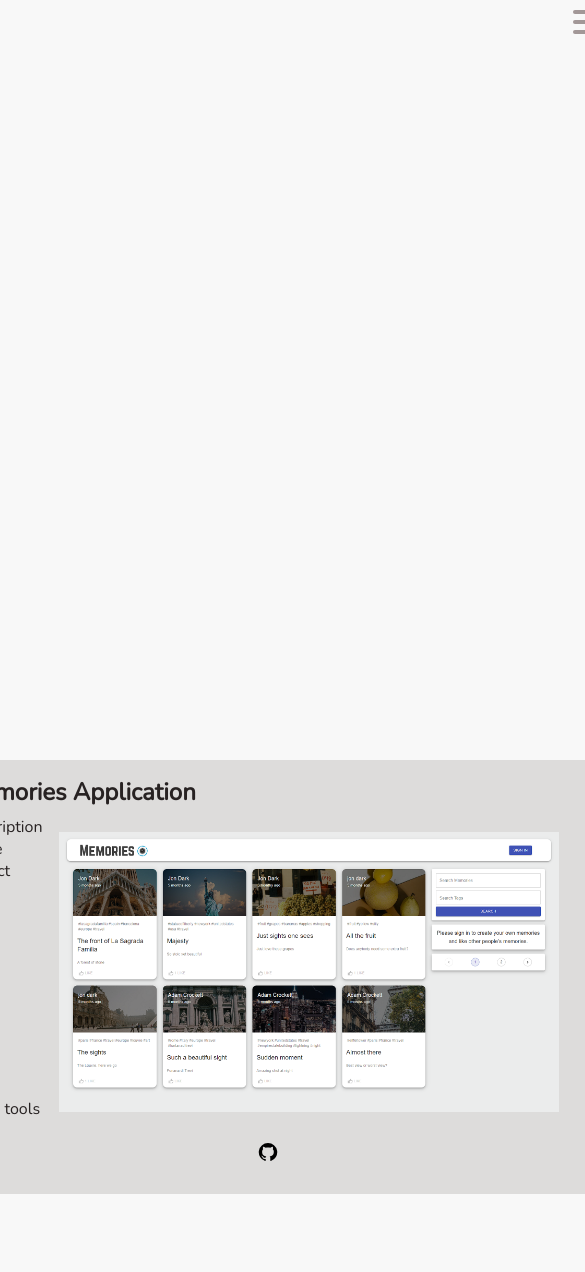
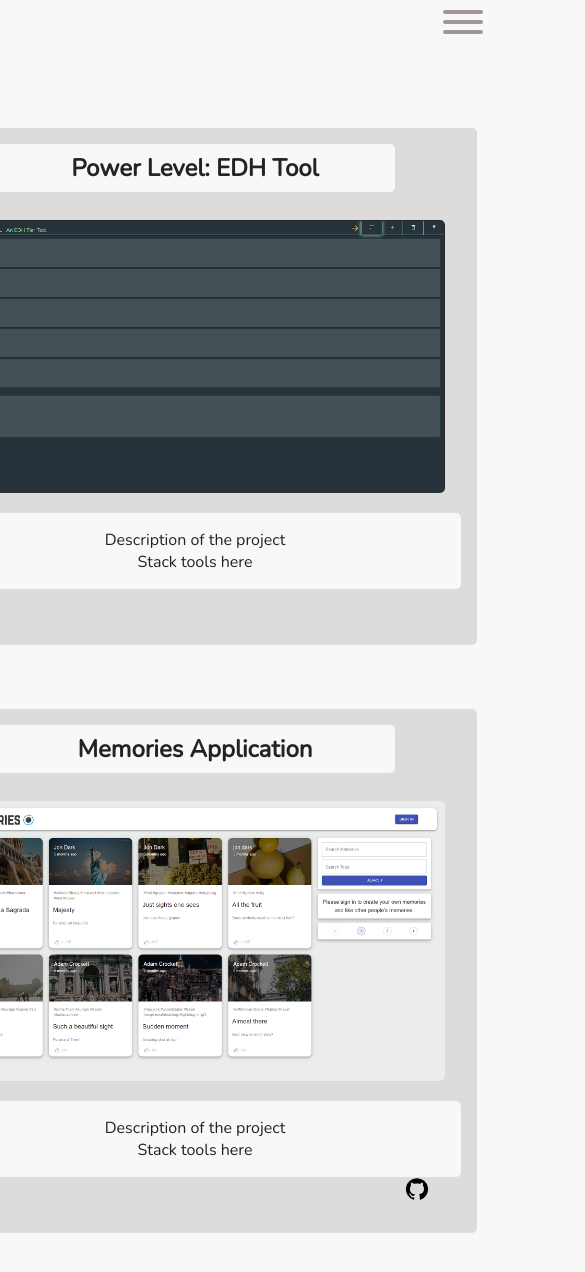
Before and after one commit to Adam-Crockett/portfolio, a Next.js app: page /projects in a window 390 px wide. Shown: the top 1272 px of the page, 585 px wide, since content can reach past the window. After the commit the page ends 1249 px from the top, so only its background shows below. Built offline with nearby package versions, Linux system fonts and the light colour scheme.

Commit message:
work on mobile view for projects page Image issue

```diff
--- a/app/projects/page.module.scss
+++ b/app/projects/page.module.scss
@@ -18,12 +18,34 @@
 
 .sectionContainer {
   padding: 0.6rem 0rem 0.6rem 0rem;
+  position: relative;
+
+  .cardLineOnLeft {
+    height: 96%;
+    top: 2%;
+    width: 1px;
+    left: 25%;
+    &::after {
+      animation-duration: 5s;
+      animation-delay: 1.5s;
+    }
+  }
+  .cardLineOnRight {
+    height: 96%;
+    top: 2%;
+    width: 1px;
+    right: 0%;
+    &::after {
+      animation-duration: 5s;
+      animation-delay: 1.5s;
+    }
+  }
 }
 
 .projectCard {
   display: grid;
   grid-template-areas:
-    'title title'
+    'title .'
     'image description'
     'image description'
     'links links';
@@ -34,10 +56,16 @@
   padding: 1rem;
 
   .cardTitle {
+    justify-self: center;
+    border-radius: 5px;
+    background-color: var(--background-color);
     grid-area: title;
     font-size: 1.5rem;
     color: var(--text-color);
     margin-bottom: 0.5rem;
+    width: 75%;
+    padding: 0.5rem;
+    text-align: center;
   }
   .projectImageWrapper {
     grid-area: image;
@@ -46,14 +74,20 @@
     border-radius: 5px;
     margin-bottom: 0.5rem;
     padding: 1rem;
+    display: flex;
+    justify-content: center;
+    align-items: center;
 
     .projectImage {
-      width: 100%;
-      // height: 100%;
+      width: 500px;
+      height: auto;
       border-radius: 5px;
     }
   }
   .textContent {
+    background-color: var(--background-color);
+    padding: 1rem;
+    border-radius: 5px;
     grid-area: description;
     color: var(--text-color);
     display: flex;
@@ -64,27 +98,37 @@
     height: 100%;
   }
   .cardLinks {
+    justify-self: center;
     grid-area: links;
     display: flex;
     justify-content: space-evenly;
     align-items: center;
     margin-bottom: 0.5rem;
+    padding-left: 1rem;
+    padding-right: 1rem;
   }
 }
 
 .rightSideCard {
   grid-template-areas:
-    'title title'
+    '. title'
     'description image'
     'description image'
     'links links';
+
+  .cardLinks {
+    justify-self: flex-end;
+  }
 }
 .leftSideCard {
   grid-template-areas:
-    'title title'
+    'title .'
     'image description'
     'image description'
     'links links';
+  .cardLinks {
+    justify-self: flex-start;
+  }
 }
 .sectionOne {
   box-shadow: 12px 0px 3px -11px var(--glow-color);
@@ -94,5 +138,41 @@
 .sectionTwo {
   box-shadow: -12px 0px 3px -11px var(--glow-color);
   grid-area: sectionTwo;
-  // margin-top: -25rem;
+  margin-top: -15rem;
 }
+
+@media (max-width: 768px), (max-height: 480px) {
+  .mainContent {
+    display: flex;
+    flex-direction: column;
+    flex-wrap: wrap;
+    padding: 3rem 1rem 0rem 1rem;
+  }
+  .sectionContainer {
+    padding: 0rem;
+    // position: auto;
+    width: 100%;
+    margin-bottom: 1rem;
+    box-shadow: none;
+  }
+  .projectCard {
+    grid-template-areas:
+      ' title title'
+      'image image'
+      'description description'
+      'links links';
+  }
+  .projectImage {
+    width: 300px;
+  }
+  .cardLineOnLeft {
+    display: none;
+  }
+  .cardLineOnRight {
+    display: none;
+  }
+
+  .sectionTwo {
+    margin-top: 3rem;
+  }
+}
--- a/app/projects/page.tsx
+++ b/app/projects/page.tsx
@@ -15,7 +15,6 @@ const Projects = () => {
           <Link className={styles.projectImageWrapper} href='#'>
             <Image
               className={styles.projectImage}
-              width={500}
               src={powerLevelPNG}
               alt='test'
             />
@@ -34,19 +33,24 @@ const Projects = () => {
               className={styles.cardLinks}
               title='Github link'
             >
-              <GitHubIcon
-                fontSize='small'
-                className={`${styles.darkModeToggle}`}
-              />
+              <GitHubIcon className={`${styles.darkModeToggle}`} />
             </Link>
           </div>
         </div>
+        <div
+          className={`verticalLine moveLineDown ${styles.cardLineOnRight}`}
+        />
       </section>
       <section className={`${styles.sectionTwo} ${styles.sectionContainer}`}>
+        <div className={`verticalLine moveLineDown ${styles.cardLineOnLeft}`} />
         <div className={`${styles.projectCard} ${styles.rightSideCard}`}>
           <h2 className={styles.cardTitle}>Memories Application</h2>
           <Link className={styles.projectImageWrapper} href='#'>
-            <Image width={500} src={memoriesPNG} alt='test' />
+            <Image
+              className={styles.projectImage}
+              src={memoriesPNG}
+              alt='test'
+            />
           </Link>
           <div className={styles.textContent}>
             <p className={styles.projectDescription}>
@@ -62,10 +66,7 @@ const Projects = () => {
               className={styles.cardLinks}
               title='Github link'
             >
-              <GitHubIcon
-                fontSize='small'
-                className={`${styles.darkModeToggle}`}
-              />
+              <GitHubIcon className={`${styles.darkModeToggle}`} />
             </Link>
           </div>
         </div>
```
